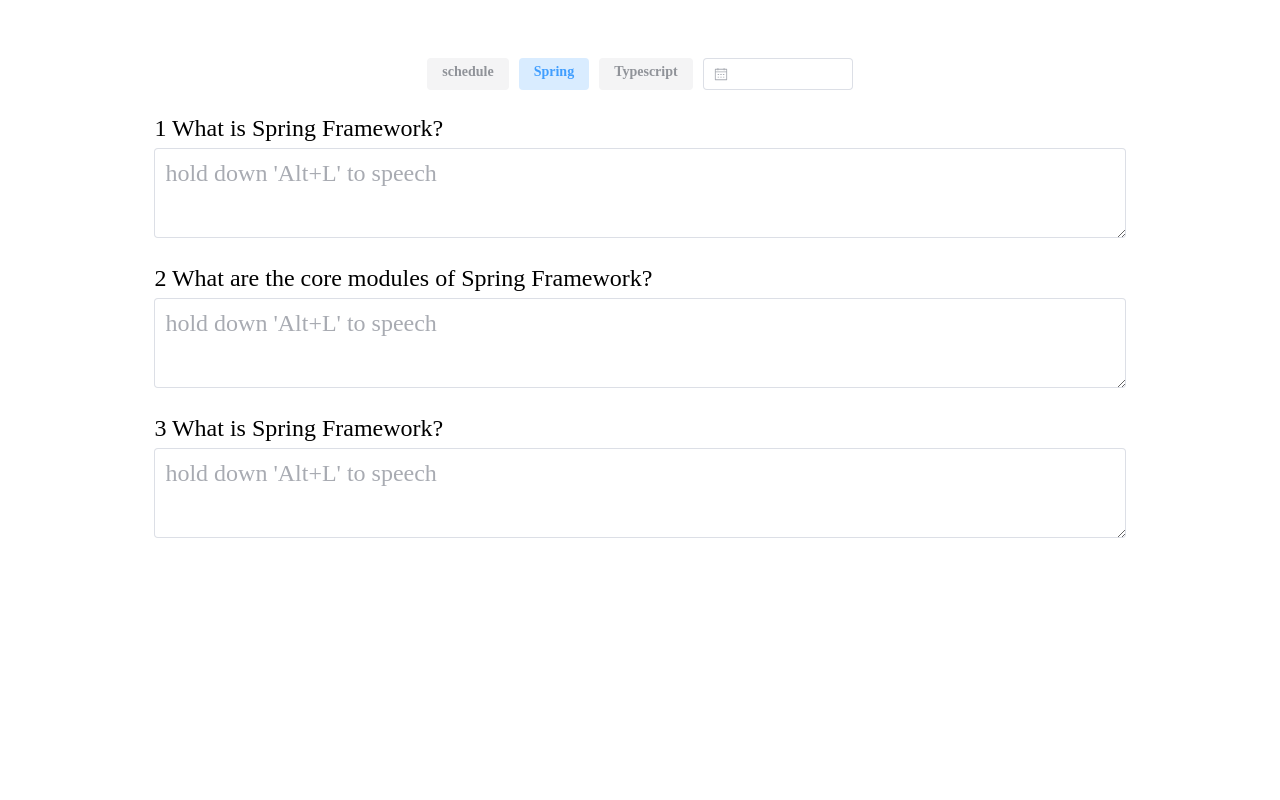
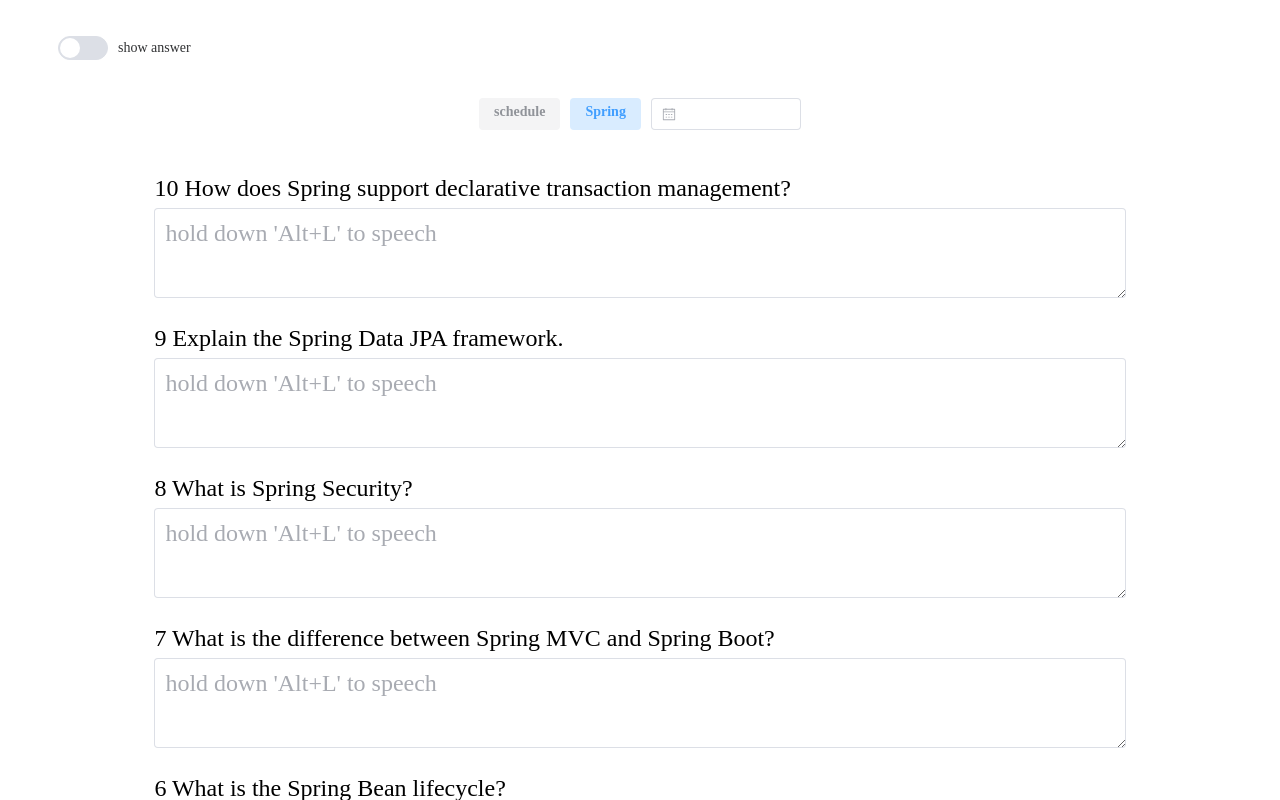
Before and after one commit to Elon-Mao/dictation, a Vue app: page /recite in a window 1280 px wide. Both pictures are taken after a click on the element "Spring". Shown: the top 800 px of the page. Built offline with nearby package versions, Linux system fonts and the light colour scheme.

Commit message:
背诵页面

```diff
--- a/src/components/SpeechToText.vue
+++ b/src/components/SpeechToText.vue
@@ -1,8 +1,18 @@
 <script setup lang="ts">
 import { voiceInstall, voiceUninstall } from '@/core/SpeechToText'
-import { ref } from 'vue'
+import { ref, computed } from 'vue'
 
-const voiceInput = ref('')
+const props = defineProps(['modelvalue'])
+const emit = defineEmits(['update:modelvalue'])
+const voiceInput = computed({
+  get() {
+    return props.modelvalue
+  },
+  set(value) {
+    emit('update:modelvalue', value)
+  }
+})
+
 const speeching = ref(false)
 const loading = ref(false)
 
@@ -44,8 +54,8 @@
     <div style="--d: 1"></div>
     <div style="--d: 0"></div>
   </div>
-  <el-input v-model="voiceInput" v-loading="loading" type="textarea" @focus="onFocus" @blur="voiceUninstall"
-    placeholder="hold down 'Alt+L' to speech" />
+  <el-input v-model="voiceInput" v-loading="!speeching && loading" type="textarea" :autosize="{ minRows: 2 }"
+    @focus="onFocus" @blur="voiceUninstall" placeholder="hold down 'Alt+L' to speech" />
 </template>
 
 <style scoped>
--- a/src/core/ReviewSchedule.ts
+++ b/src/core/ReviewSchedule.ts
@@ -4,7 +4,6 @@
   let e = 0
   let i = 0
   rootLoop: do {
-    date.setDate(date.getDate() - Math.pow(2, e++))
     const formatDate = `${date.getFullYear()}-${(date.getMonth() + 1).toString().padStart(2, '0')}-${date.getDate().toString().padStart(2, '0')}`
     do {
       if (i === list.length) {
@@ -13,12 +12,13 @@
       const item = list[i]
       const itemFormatDate = getFormatDate(item)
       if (itemFormatDate === formatDate) {
-        result.push(item)
+        result.unshift(item)
       } else if (itemFormatDate < formatDate) {
         break
       }
       i++
     } while (true)
+    date.setDate(date.getDate() - Math.pow(2, e++))
   } while (true)
   return result
 }
--- a/src/fetch/reciteData.ts
+++ b/src/fetch/reciteData.ts
@@ -2,27 +2,63 @@
 import type Question from '@/types/Question'
 
 const reciteData: Question[] = [{
-  id: 1,
+  id: 10,
   category: 'Spring',
-  uploadDate: '2023-08-30',
-  context: 'What is Spring Framework?',
-  answer: 'Spring Framework is an open-source Java platform that provides comprehensive infrastructure support for developing robust and flexible Java applications.'
+  uploadDate: '2023-09-01',
+  context: 'How does Spring support declarative transaction management?',
+  answer: 'Spring provides support for declarative transaction management through AOP. You can define transactional behavior using annotations or XML configuration, and Spring manages the transactions behind the scenes.'
+}, {
+  id: 9,
+  category: 'Spring',
+  uploadDate: '2023-09-01',
+  context: 'Explain the Spring Data JPA framework.',
+  answer: 'Spring Data JPA is a part of the Spring Data project that provides simplified data access for JPA (Java Persistence API) based repositories. It eliminates much of the boilerplate code required for data access.'
+}, {
+  id: 8,
+  category: 'Spring',
+  uploadDate: '2023-09-01',
+  context: 'What is Spring Security?',
+  answer: 'Spring Security is a powerful and customizable security framework for securing Spring-based applications. It provides authentication, authorization, and protection against common security vulnerabilities.'
+}, {
+  id: 7,
+  category: 'Spring',
+  uploadDate: '2023-09-01',
+  context: 'What is the difference between Spring MVC and Spring Boot?',
+  answer: 'Spring MVC is a module within the Spring Framework for building web applications. Spring Boot, on the other hand, is a separate project that simplifies the configuration and deployment of Spring applications, including Spring MVC.'
+}, {
+  id: 6,
+  category: 'Spring',
+  uploadDate: '2023-09-01',
+  context: 'What is the Spring Bean lifecycle?',
+  answer: 'The Spring Bean lifecycle consists of several stages: Instantiation, Initialization, Usage, and Destruction. Spring provides methods (callbacks) for customization at each stage.'
+}, {
+  id: 5,
+  category: 'Spring',
+  uploadDate: '2023-09-01',
+  context: 'What is AOP in Spring?',
+  answer: 'Aspect-Oriented Programming (AOP) is a technique in Spring that allows separating cross-cutting concerns, such as logging and security, from the main business logic. It enables modularization of concerns.'
+}, {
+  id: 4,
+  category: 'Spring',
+  uploadDate: '2023-08-31',
+  context: 'What is Inversion of Control (IoC) in Spring?',
+  answer: 'IoC is a principle where the control over the flow of a program\'s execution is shifted from the program itself to a container. Spring\'s IoC container manages the instantiation and configuration of objects.'
+}, {
+  id: 3,
+  category: 'Spring',
+  uploadDate: '2023-08-31',
+  context: 'Explain Dependency Injection in Spring.',
+  answer: 'Dependency Injection is a design pattern in Spring where the dependencies of an object are provided by an external entity rather than being created within the object itself. It promotes loose coupling and easier testing.'
 }, {
   id: 2,
   category: 'Spring',
-  uploadDate: '2023-08-30',
+  uploadDate: '2023-08-31',
   context: 'What are the core modules of Spring Framework?',
   answer: 'The core modules of Spring Framework are: Spring Core Container, Spring AOP (Aspect-Oriented Programming), Spring Data Access/Integration, and Spring Web.'
 }, {
-  id: 3,
+  id: 1,
   category: 'Spring',
-  uploadDate: '2023-08-29',
-  context: 'What is Spring Framework?',
-  answer: 'Spring Framework is an open-source Java platform that provides comprehensive infrastructure support for developing robust and flexible Java applications.'
-}, {
-  id: 4,
-  category: 'Typescript',
-  uploadDate: '2023-08-30',
+  uploadDate: '2023-08-31',
   context: 'What is Spring Framework?',
   answer: 'Spring Framework is an open-source Java platform that provides comprehensive infrastructure support for developing robust and flexible Java applications.'
 }]
--- a/src/views/Recite.vue
+++ b/src/views/Recite.vue
@@ -5,34 +5,51 @@
 import SpeechToText from '@/components/SpeechToText.vue'
 import { addUnloadConfirm } from '@/core/EventListener'
 
+interface ReciteItem {
+  question: Question
+  userInput: string
+}
+
+function convertToItem(questions: Question[]): ReciteItem[] {
+  return questions.map(question => {
+    return {
+      question,
+      userInput: ''
+    }
+  })
+}
+
 const categoryData = getCategories()
 categoryData.unshift('schedule')
 const categories = ref<string[]>(categoryData)
 const selectedCategory = ref('schedule')
 const selectedDate = ref('')
-const reciteData = ref<Question[]>(listBySchedule())
+const reciteData = ref<ReciteItem[]>(convertToItem(listBySchedule()))
 
 function onTagChange(category: string) {
   selectedCategory.value = category
   selectedDate.value = ''
   if (category === 'schedule') {
-    reciteData.value = listBySchedule()
+    reciteData.value = convertToItem(listBySchedule())
   } else {
-    reciteData.value = listByCategory(category)
+    reciteData.value = convertToItem(listByCategory(category))
   }
 }
 
 function onDateChange() {
   selectedCategory.value = ''
-  reciteData.value = listByDate(selectedDate.value)
+  reciteData.value = convertToItem(listByDate(selectedDate.value))
 }
 
 onMounted(() => {
   addUnloadConfirm()
 })
+
+const showAnswer = ref(false)
 </script>
 
 <template>
+  <el-switch v-model="showAnswer" size="large" active-text="show answer" class="recite-switch" />
   <el-container>
     <el-header>
       <el-row class="recite-tag">
@@ -45,11 +62,14 @@
       </el-row>
     </el-header>
     <el-main class="recite-main">
-      <div v-for="question in reciteData" :key="question.id" class="question">
-        {{ question.id }} {{ question.context }}
-        <el-row>
-          <SpeechToText />
+      <div v-for="reciteItem in reciteData" :key="reciteItem.question.id" class="question">
+        {{ reciteItem.question.id }} {{ reciteItem.question.context }}
+        <el-row :class="{ 'answer-error': showAnswer && reciteItem.userInput !== reciteItem.question.answer }">
+          <SpeechToText v-model:modelvalue="reciteItem.userInput" />
         </el-row>
+        <div v-show="showAnswer" class="answer">
+          {{ reciteItem.question.answer }}
+        </div>
       </div>
     </el-main>
   </el-container>
@@ -58,7 +78,7 @@
 
 <style scoped>
 .recite-tag {
-  margin-top: 50px;
+  margin-top: 30px;
   justify-content: center;
 }
 
@@ -75,6 +95,15 @@
 
 .question {
   margin-top: 20px;
+}
+
+.answer {
+  padding: 5px 11px;
+}
+
+.recite-switch {
+  margin-top: 20px;
+  margin-left: 50px;
 }
 </style>
 <style>
@@ -94,4 +123,8 @@
   line-height: 40px;
   font-size: 24px !important;
 }
+
+.answer-error textarea {
+  background-color: #fef0f0;
+}
 </style>
```
